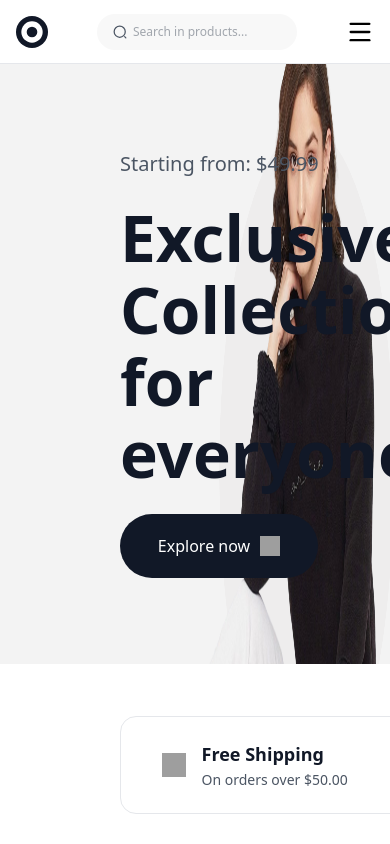
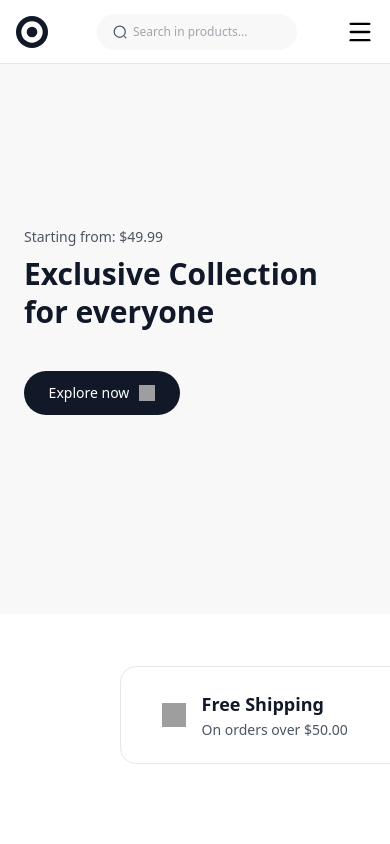
Before and after one commit to nafis-bin/nexton, a React (Vite) app: page / in a window 390 px wide. Shown: the top 844 px of the page. Built offline with nearby package versions, Linux system fonts and the light colour scheme; grey boxes are pictures that could not be loaded.

Commit message:
fix: hero component made responsive

```diff
--- a/src/components/Hero.jsx
+++ b/src/components/Hero.jsx
@@ -1,17 +1,25 @@
 export default function Hero() {
     return (
-        <div className="w-full h-[600px] relative flex items-center px-[120px]">
+        <div className="w-full h-[600px] relative flex items-center px-[120px] bg-[#f8f8f8]
+                        max-sm:h-[550px] max-sm:items-start max-sm:px-[24px] max-sm:pt-[163px]">
             <img
                 src="/hero-bg.png"
                 alt="hero-image"
-                className="w-full h-full -z-10 absolute left-0 right-0 top-0 bottom-0"
+                className="hidden w-full h-full z-10 absolute left-0 right-0 top-0 bottom-0 sm:block"
             />
-            <div className="flex flex-col gap-[24px]">
-                <p className="text-[#4b5563] font-medium text-xl">Starting from: $49.99</p>
-                <p className="text-[64px] leading-[72px] font-semibold text-[#111827]">Exclusive Collection <br />for everyone</p>
-                <button className="flex items-center justify-center cursor-pointer gap-[10px] w-[198px] h-[64px] bg-[#111827] text-white rounded-[9999px]">
+            <div className="flex flex-col gap-[24px] max-sm:gap-2">
+                <p className="text-[#4b5563] font-medium text-xl z-20
+                                max-sm:text-[14px] max-sm:leading-[20px]">
+                    Starting from: $49.99
+                </p>
+                <p className="text-[64px] leading-[72px] font-semibold text-[#111827] z-20
+                            max-sm:text-[30px] max-sm:leading-[38px]"
+                >
+                    Exclusive Collection <br />for everyone</p>
+                <button className="flex items-center justify-center cursor-pointer text-[16px] leading-[24px] font-medium gap-[10px] w-[198px] h-[64px] bg-[#111827] text-white rounded-[9999px] z-20
+                                    max-sm:w-[156px] max-sm:h-[44px] max-sm:mt-[32px] max-sm:text-[14px] max-sm:leading-[20px]">
                     <p>Explore now</p>
-                    <img src="/search-icon.svg" alt="search-icon" className="text-[#f8fafc] size-5" />
+                    <img src="/search-icon.svg" alt="search-icon" className="text-[#f8fafc] size-5 max-sm:size-4" />
                 </button>
             </div>
         </div>
```
